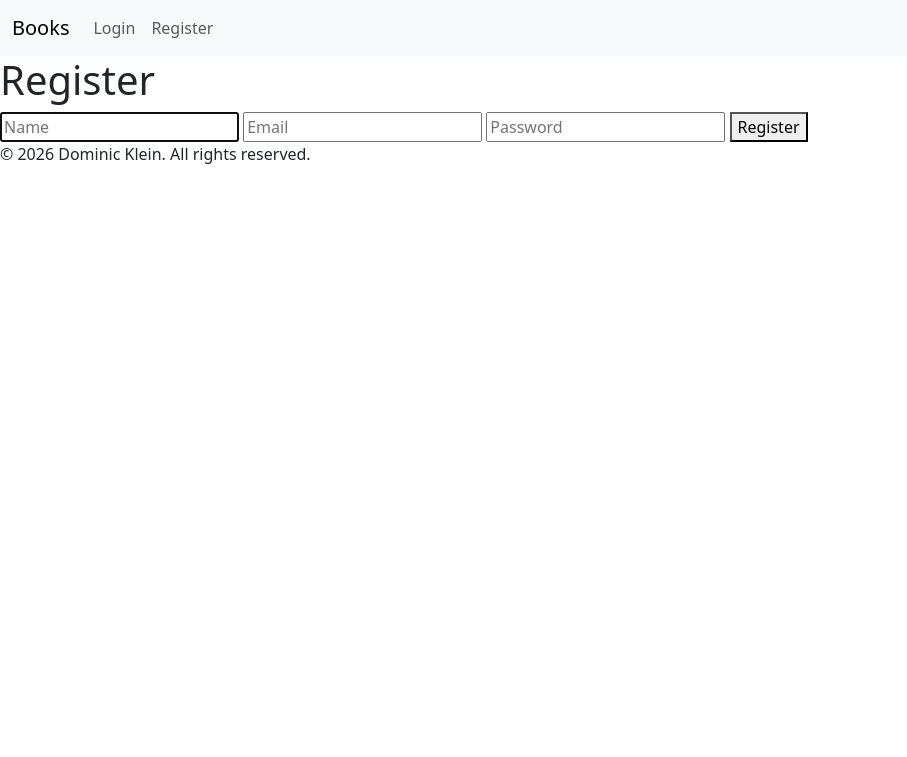
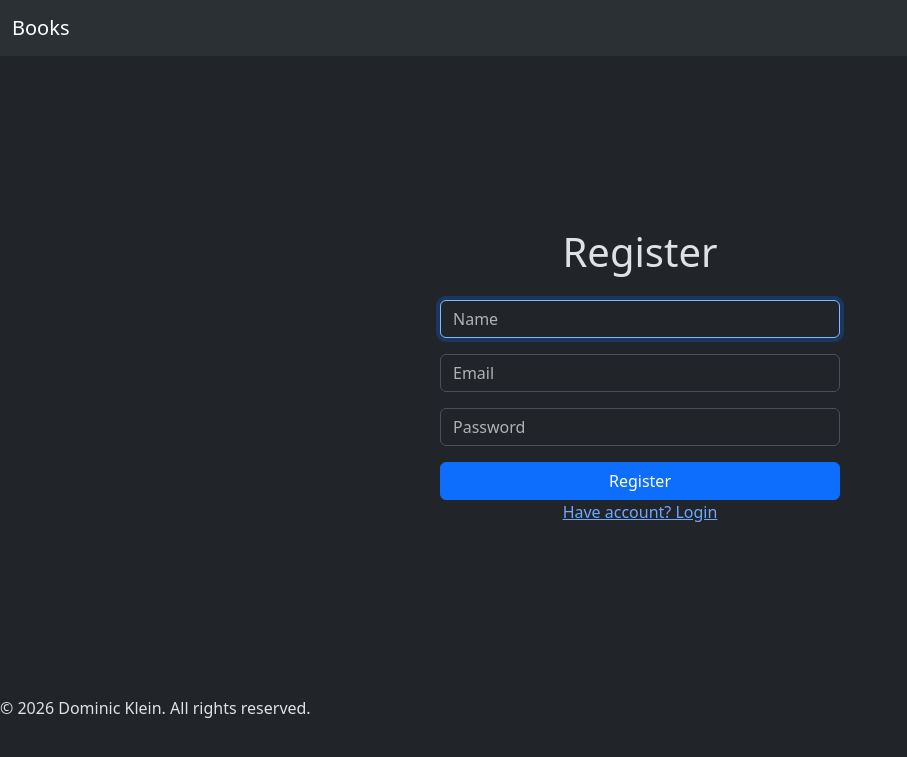
Before and after one commit to dKlein22/books-web, a Flask app: page /register in a window 1280 px wide. Shown: the top 757 px of the page, without its empty margins (0-907 px from the left). Run offline with Flask 3, Linux system fonts and the light colour scheme; parts of the project's set-up code (start-up, migrations or seed data) failed here and were passed over.

Commit message:
Add style in menu, register and login

```diff
--- a/templates/index.html
+++ b/templates/index.html
@@ -1,7 +1,7 @@
 {% extends "layout.html" %}
 
 {% block body %}
-    <div class="d-flex flex-column justify-content-center align-items-center text-center bg-dark text-white" style="min-height: 80vh;">
+    <div class="d-flex flex-column justify-content-center align-items-center text-center" style="min-height: 80vh;">
         <h1 class="display-4 fw-bold">Your Personal Reading Tracker</h1>
         <p class="lead mb-4">Search books, save your favorites, and keep track of what you want to read next.</p>
 
--- a/templates/layout.html
+++ b/templates/layout.html
@@ -1,6 +1,6 @@
 <!DOCTYPE html>
 
-<html>
+<html data-bs-theme="dark">
     <head>
         <meta name="viewport" content="initial-scale=1, width=device-width">
         <title>Books</title>
@@ -8,7 +8,7 @@
     </head>
 
     <body>
-        <nav class="navbar navbar-expand-lg navbar-light bg-light">
+        <nav class="navbar navbar-expand-lg bg-body-tertiary">
             <div class="container-fluid">
                 <a class="navbar-brand" href="{{ url_for('home.index') }}">Books</a>
 
@@ -27,13 +27,6 @@
                             </li>
                             <li class="nav-item">
                                 <a class="nav-link" href="{{ url_for('auth.logout') }}">Logout</a>
-                            </li>
-                        {% else %}
-                            <li class="nav-item">
-                                <a class="nav-link" href="{{ url_for('auth.login') }}">Login</a>
-                            </li>
-                            <li class="nav-item">
-                                <a class="nav-link" href="{{ url_for('auth.register') }}">Register</a>
                             </li>
                         {% endif %}
                     </ul>
--- a/templates/register.html
+++ b/templates/register.html
@@ -1,22 +1,26 @@
 {% extends "layout.html" %}
 
 {% block body %}
-    <h1>Register</h1>
+    <div class="d-flex flex-column justify-content-center align-items-center" style="min-height: 80vh;">
+        <h1 class="mb-4">Register</h1>
 
-    {% if errors %}
-        <ul>
-            {% for error in errors %}
+        {% if errors %}
+            <div class="alert alert-danger" style="max-width: 400px; width: 100%;">
+                <ul class="mb-0">
+                    {% for error in errors %}
+                        <li>{{ error }}</li>
+                    {% endfor %}
+                </ul>
+            </div>
+        {% endif %}
 
-                <li>{{error}}</li>
+        <form method="post" style="max-width: 400px; width: 100%;">
+            <input class="form-control mb-3" autocomplete="off" autofocus name="name" placeholder="Name" type="text">
+            <input class="form-control mb-3" autocomplete="off" name="email" placeholder="Email" type="text">
+            <input class="form-control mb-3" autocomplete="off" name="password" placeholder="Password" type="password">
+            <button class="btn btn-primary w-100" type="submit">Register</button>
+        </form>
 
-            {% endfor %}
-        </ul>
-    {% endif %}
-
-    <form method="post">
-        <input autocomplete="off" autofocus name="name" placeholder="Name" type="text">
-        <input autocomplete="off"  name="email" placeholder="Email" type="text">
-        <input autocomplete="off"  name="password" placeholder="Password" type="password">
-        <button type="submit">Register</button>
-    </form>
+        <a href="{{ url_for('auth.login') }}">Have account? Login</a>
+    </div>
 {% endblock %}
```
Also changed, not shown: templates/login.html (+10 -8 lines), templates/menu.html (+8 -4 lines), static/img/background.jpg (added), 1 other file.
